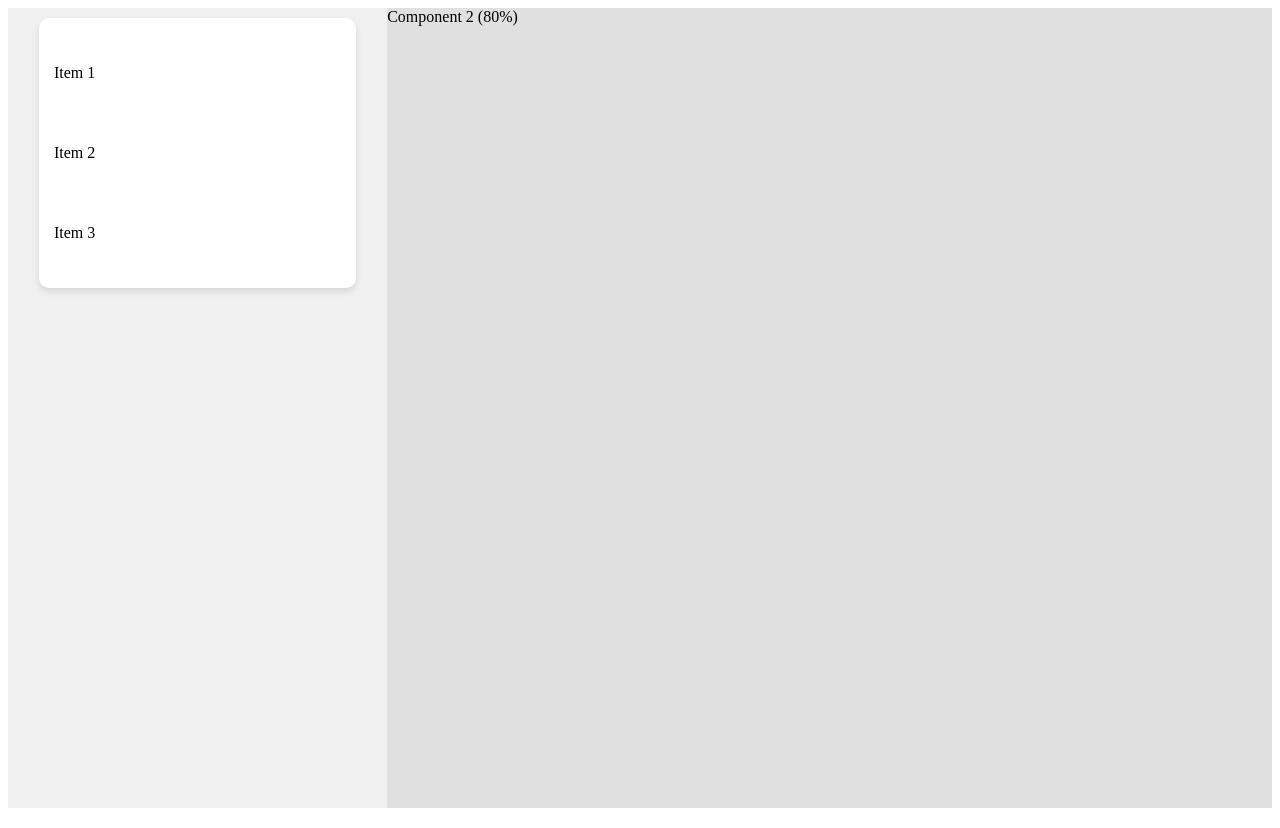
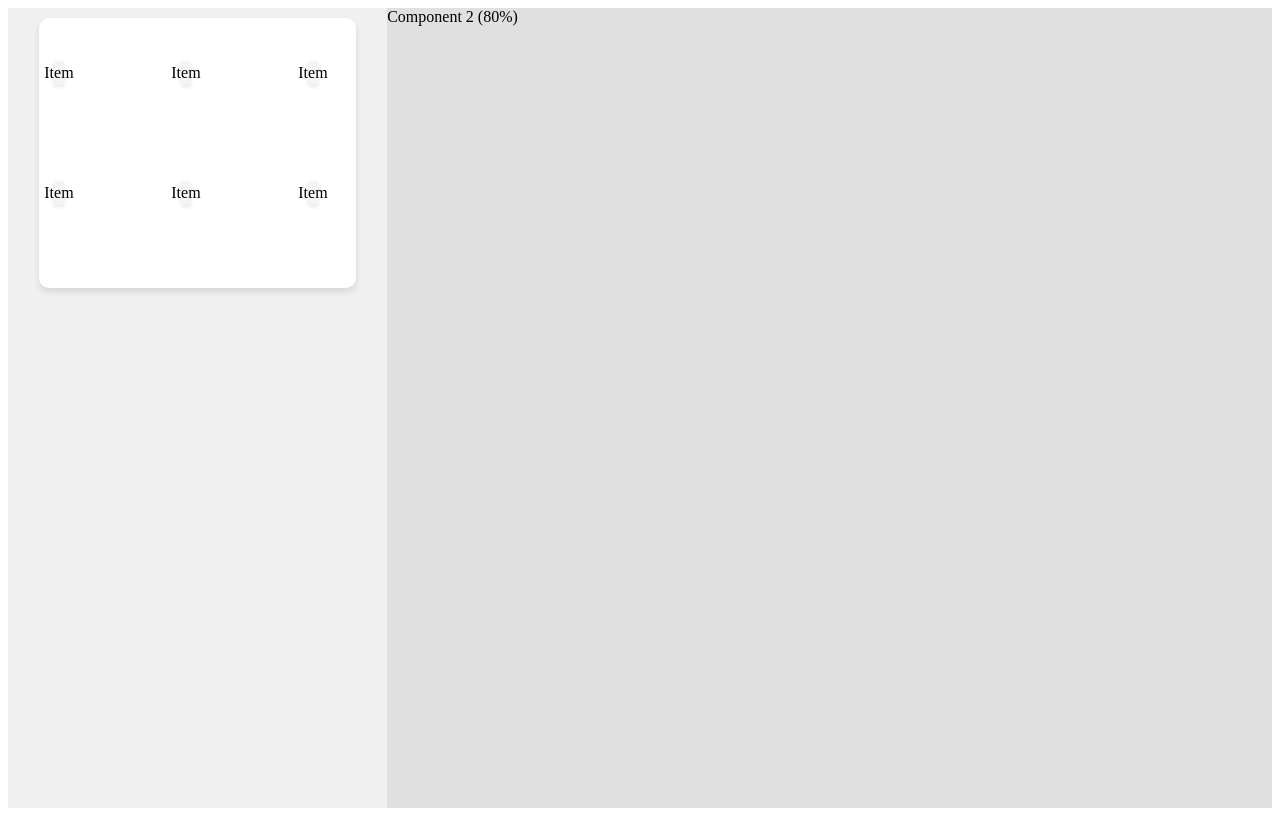
Before and after one commit to ChodiDeepthi/tasktask, a React (Vite) app in the folder AssaignmentTask/: page / in a window 1280 px wide. Built offline with nearby package versions, Linux system fonts and the light colour scheme.

Commit message:
update-3

```diff
--- /dev/null
+++ b/AssaignmentTask/src/Item.jsx
@@ -0,0 +1,12 @@
+import React from 'react';
+import styles from './Item.module.css'; // Import the CSS module for Item
+
+const Item = () => {
+  return (
+    <div className={styles.item}>
+      <p>Item</p>
+    </div>
+  );
+};
+
+export default Item;
--- /dev/null
+++ b/AssaignmentTask/src/Item.module.css
@@ -0,0 +1,16 @@
+.item {
+    flex:1;
+    width: 30%; /* 1/3 of the width of Items minus space between items */
+    height:45%; /* 1/3 of the height of Items minus space between items */
+    background-color: #f4f4f4;
+    border-radius: 3px;
+    box-shadow: 0px 2px 4px rgba(0, 0, 0, 0.1);
+    display: flex;
+    justify-content: center;
+    align-items: center;
+    padding: 2px;
+    box-sizing: border-box; /* Include padding and borders in width and height */
+  }
+  .item + .item {
+    margin-left: 2px; /* Space between items in a row */
+  }
--- a/AssaignmentTask/src/Items.jsx
+++ b/AssaignmentTask/src/Items.jsx
@@ -1,12 +1,33 @@
 import React from 'react';
+import Item from './Item';
 import styles from './Items.module.css'; // Import the CSS module for Items
 
 const Items = () => {
   return (
     <div className={styles.items}>
-      <p>Item 1</p>
-      <p>Item 2</p>
-      <p>Item 3</p>
+      {/* Render 6 Item components */}
+      <div className={styles.itemRow}>
+      <div className="item">
+        <Item />
+        </div>
+        <div className="item">
+        <Item />
+        </div>
+        <div className="item">
+        <Item />
+        </div>
+      </div>
+      <div className={styles.itemRow}>
+      <div className="item">
+        <Item />
+        </div>
+        <div className="item">
+        <Item />
+        </div>
+        <div className="item">
+        <Item />
+        </div>
+      </div>
     </div>
   );
 };
--- a/AssaignmentTask/src/Items.module.css
+++ b/AssaignmentTask/src/Items.module.css
@@ -1,3 +1,5 @@
+
+
 .items {
     width: 80%;
     height: 30%;
@@ -8,8 +10,18 @@
     display: flex;
     flex-direction: column;
     justify-content: space-around;
+    overflow: hidden; /* Prevent overflow */
   }
 
-  .items p {
-    margin: 5px 0;
+  .itemRow {
+    display: flex;
+    justify-content: space-between;
+    flex-wrap: wrap; /* Allow items to wrap within the row */
+    gap: 2px; /* This adds space between the items */
+    margin-bottom: 10px; /* Space between rows */
   }
+.item{
+    flex:content;
+    width: 30%; /* 1/3 of the width of Items minus space between items */
+    height:5vh; /* 1/3 of the height of Items minus space between items */
+}
```
Also changed, not shown: AssaignmentTask/src/ItemsBox.jsx (added).
